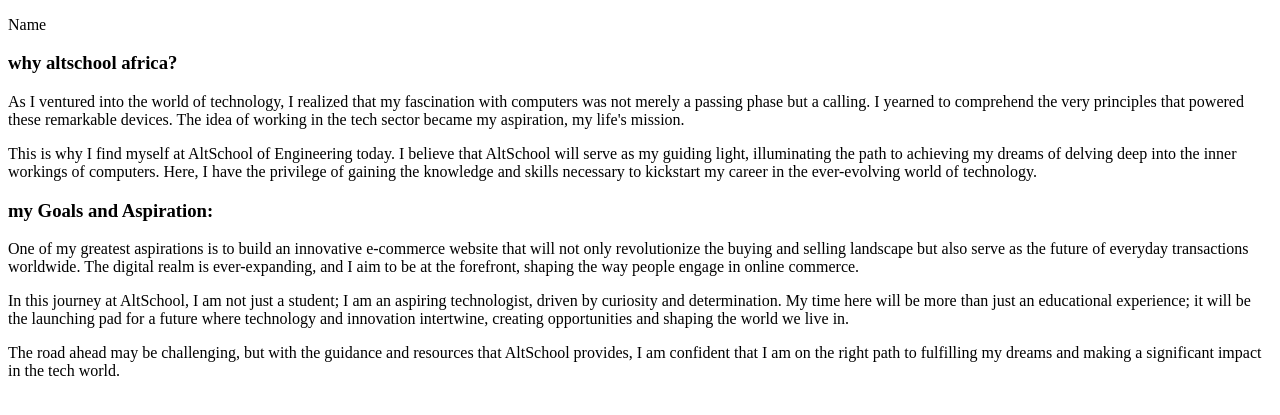
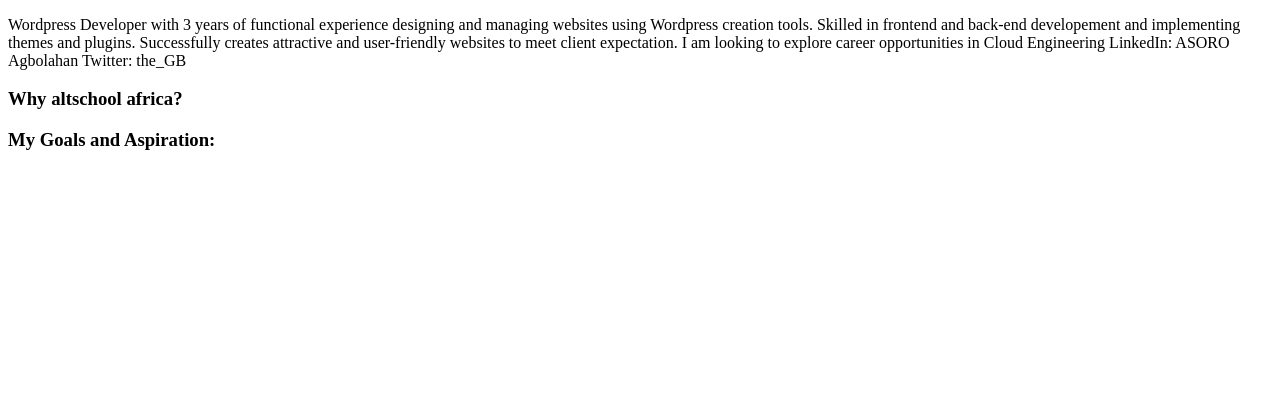
Before and after one commit to Agbolahan101/AltSchool-Assignment-1, a plain HTML site: page index.html in a window 1280 px wide. Shown: the part 131-546 px from the top of the page. Drawn offline with Linux system fonts and the light colour scheme.

Commit message:
Update index.html

```diff
--- a/index.html
+++ b/index.html
@@ -21,53 +21,28 @@
         <section id="about">
           <h1>About me:</h1>
           <p>
-            Name
+            Wordpress Developer with 3 years of functional experience designing and
+managing websites using Wordpress creation tools. Skilled in frontend and
+back-end developement and implementing themes and plugins. Successfully
+creates attractive and user-friendly websites to meet client expectation. I am looking to explore career opportunities in Cloud Engineering
+           LinkedIn: ASORO Agbolahan
+Twitter: the_GB
           </p>
         </section>
         <section>
-          <h1>why altschool africa?</h1>
+          <h1>Why altschool africa?</h1>
           <p>
-            As I ventured into the world of technology, I realized that my
-            fascination with computers was not merely a passing phase but a
-            calling. I yearned to comprehend the very principles that powered
-            these remarkable devices. The idea of working in the tech sector
-            became my aspiration, my life's mission.
+
           </p>
+
+
+        </section>
+        <section>
+          <h1>My Goals and Aspiration:</h1>
           <p>
-            This is why I find myself at AltSchool of Engineering today. I
-            believe that AltSchool will serve as my guiding light, illuminating
-            the path to achieving my dreams of delving deep into the inner
-            workings of computers. Here, I have the privilege of gaining the
-            knowledge and skills necessary to kickstart my career in the
-            ever-evolving world of technology.
           </p>
         </section>
-        <section>
-          <h1>my Goals and Aspiration:</h1>
-          <p>
-            One of my greatest aspirations is to build an innovative e-commerce
-            website that will not only revolutionize the buying and selling
-            landscape but also serve as the future of everyday transactions
-            worldwide. The digital realm is ever-expanding, and I aim to be at
-            the forefront, shaping the way people engage in online commerce.
-          </p>
-          <p>
-            In this journey at AltSchool, I am not just a student; I am an
-            aspiring technologist, driven by curiosity and determination. My
-            time here will be more than just an educational experience; it will
-            be the launching pad for a future where technology and innovation
-            intertwine, creating opportunities and shaping the world we live in.
-          </p>
-          <p>
-            The road ahead may be challenging, but with the guidance and
-            resources that AltSchool provides, I am confident that I am on the
-            right path to fulfilling my dreams and making a significant impact
-            in the tech world.
-          </p>
-        </section>
-        <section>
 
-        </section>
       </article>
     </main>
   </body>
```
